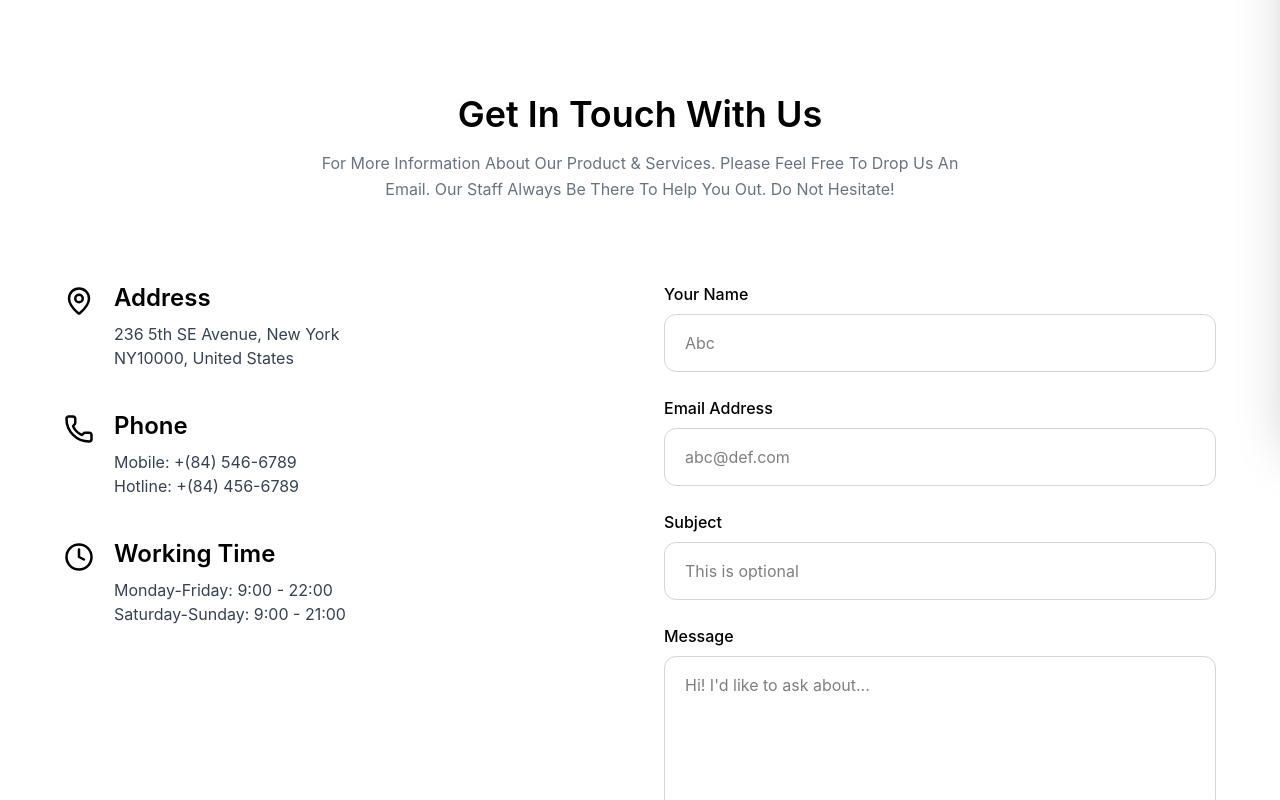
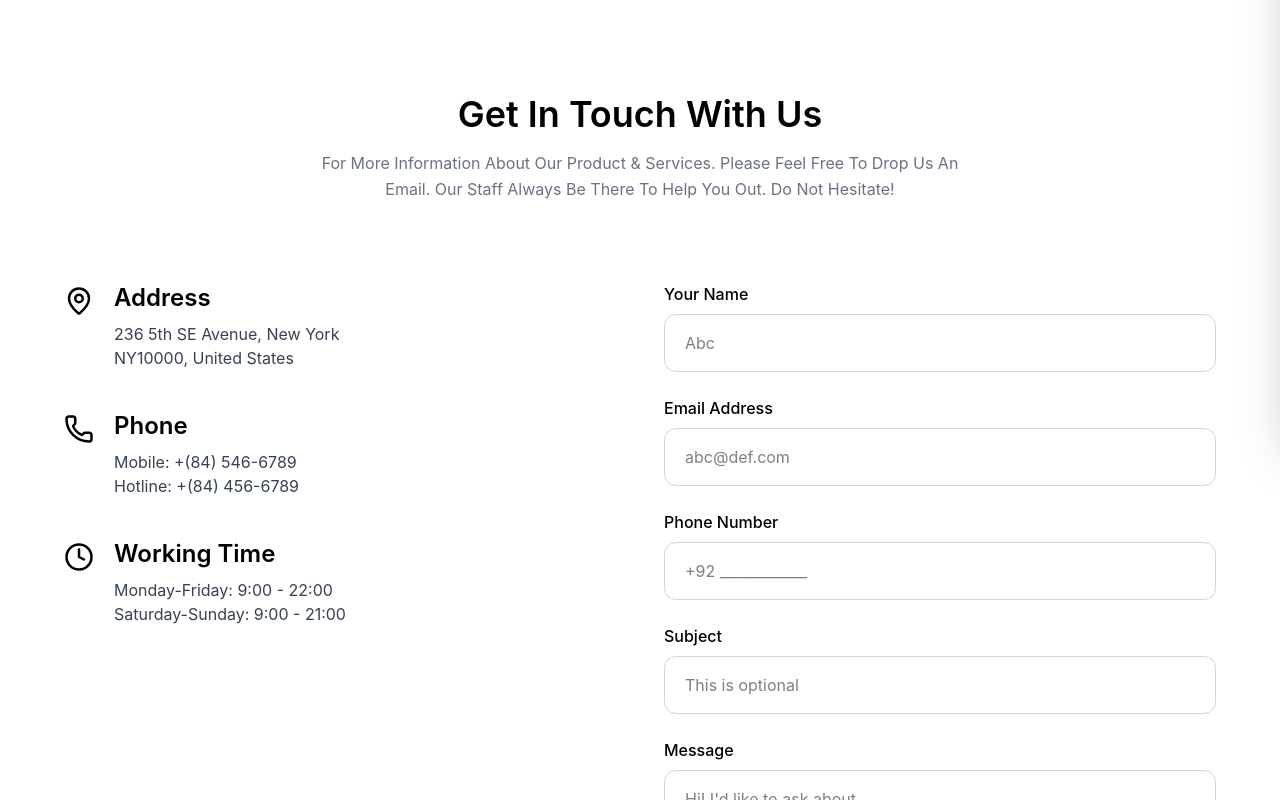
Before and after one commit to areeba2221/E-commerce-website, a React (Vite) app: page /contact in a window 1280 px wide. Shown: the part 363-1163 px from the top of the page. Built offline with nearby package versions, Linux system fonts and the light colour scheme; no server answers.

Commit message:
contact page functional

```diff
--- a/src/components/features/ContactSection.jsx
+++ b/src/components/features/ContactSection.jsx
@@ -1,33 +1,39 @@
-import React, { useRef } from "react";
-import emailjs from "@emailjs/browser";
+import React, { useState } from "react";
+import API from "/src/api/axios";
 import { toast, ToastContainer } from 'react-toastify';
 import { MapPin, Phone, Clock } from "lucide-react";
 
 const ContactSection = () => {
-  const form = useRef();
+  const [loading, setLoading] = useState(false);
+  const [formData, setFormData] = useState({
+    name: "",
+    email: "",
+    phone: "",
+    subject: "",
+    message: "",
+  })
 
-  const sendEmail = (e) => {
-    e.preventDefault();
+  const handleChange = (e) => {
+    setFormData({
+      ...formData, [e.target.name]: e.target.value,
+    });
+  };
 
-    emailjs
-      .sendForm(
-        import.meta.env.VITE_EMAILJS_SERVICE_ID,
-        import.meta.env.VITE_EMAILJS_TEMPLATE_ID,
-        form.current,
-        import.meta.env.VITE_EMAILJS_PUBLIC_KEY
-      )
-      .then(
-        (result) => {
-          console.log("SUCCESS!", result.text);
-          toast.success("Message sent successfully!");
-          form.current.reset();
-        },
-        (error) => {
-          console.log("FAILED...", error.text);
-          toast.error("Failed to send message.");
-        }
-      );
-  };
+  const sendEmail = async (e) => {
+  e.preventDefault();
+
+  try {
+    setLoading(true);
+
+    const { data } = await API.post("/contact", formData);
+
+    toast.success(data.message);
+  } catch (error) {
+    toast.error(error.response?.data?.message || "Error");
+  } finally {
+    setLoading(false);
+  }
+};
 
   return (
     <>
@@ -40,7 +46,7 @@ const ContactSection = () => {
             />
 
     <div className="bg-white min-h-screen py-24 px-6">
-      <div className="text-center max-w-[644px] mx-auto">
+      <div className="text-center max-w-161 mx-auto">
         <h1 className="text-4xl font-semibold mb-4">
           Get In Touch With Us
         </h1>
@@ -90,7 +96,6 @@ const ContactSection = () => {
 
         {/* Form */}
         <form
-          ref={form}
           onSubmit={sendEmail}
           className="space-y-6"
         >
@@ -102,6 +107,8 @@ const ContactSection = () => {
             <input
               type="text"
               name="name"
+              value={formData.name}
+              onChange={handleChange}
               placeholder="Abc"
               required
               className="w-full border border-gray-300 rounded-xl px-5 py-4 focus:outline-none focus:ring-2 focus:ring-[#B88E2F]"
@@ -116,7 +123,25 @@ const ContactSection = () => {
             <input
               type="email"
               name="email"
+              value={formData.email}
+              onChange={handleChange}
               placeholder="abc@def.com"
+              required
+              className="w-full border border-gray-300 rounded-xl px-5 py-4 focus:outline-none focus:ring-2 focus:ring-[#B88E2F]"
+            />
+          </div>
+
+          <div>
+            <label className="block mb-2 font-medium">
+              Phone Number
+            </label>
+
+            <input
+              type="Number"
+              name="phone"
+              value={formData.phone}
+              onChange={handleChange}
+              placeholder="+92 ____________"
               required
               className="w-full border border-gray-300 rounded-xl px-5 py-4 focus:outline-none focus:ring-2 focus:ring-[#B88E2F]"
             />
@@ -129,11 +154,13 @@ const ContactSection = () => {
 
             <input
               type="text"
-              name="title"
+              value={formData.subject}
+              onChange={handleChange}
               placeholder="This is optional"
               className="w-full border border-gray-300 rounded-xl px-5 py-4 focus:outline-none focus:ring-2 focus:ring-[#B88E2F]"
             />
           </div>
+
 
           <div>
             <label className="block mb-2 font-medium">
@@ -143,6 +170,8 @@ const ContactSection = () => {
             <textarea
               rows="5"
               name="message"
+              value={formData.message}
+              onChange={handleChange}
               placeholder="Hi! I'd like to ask about..."
               required
               className="w-full border border-gray-300 rounded-xl px-5 py-4 focus:outline-none focus:ring-2 focus:ring-[#B88E2F]"
```
